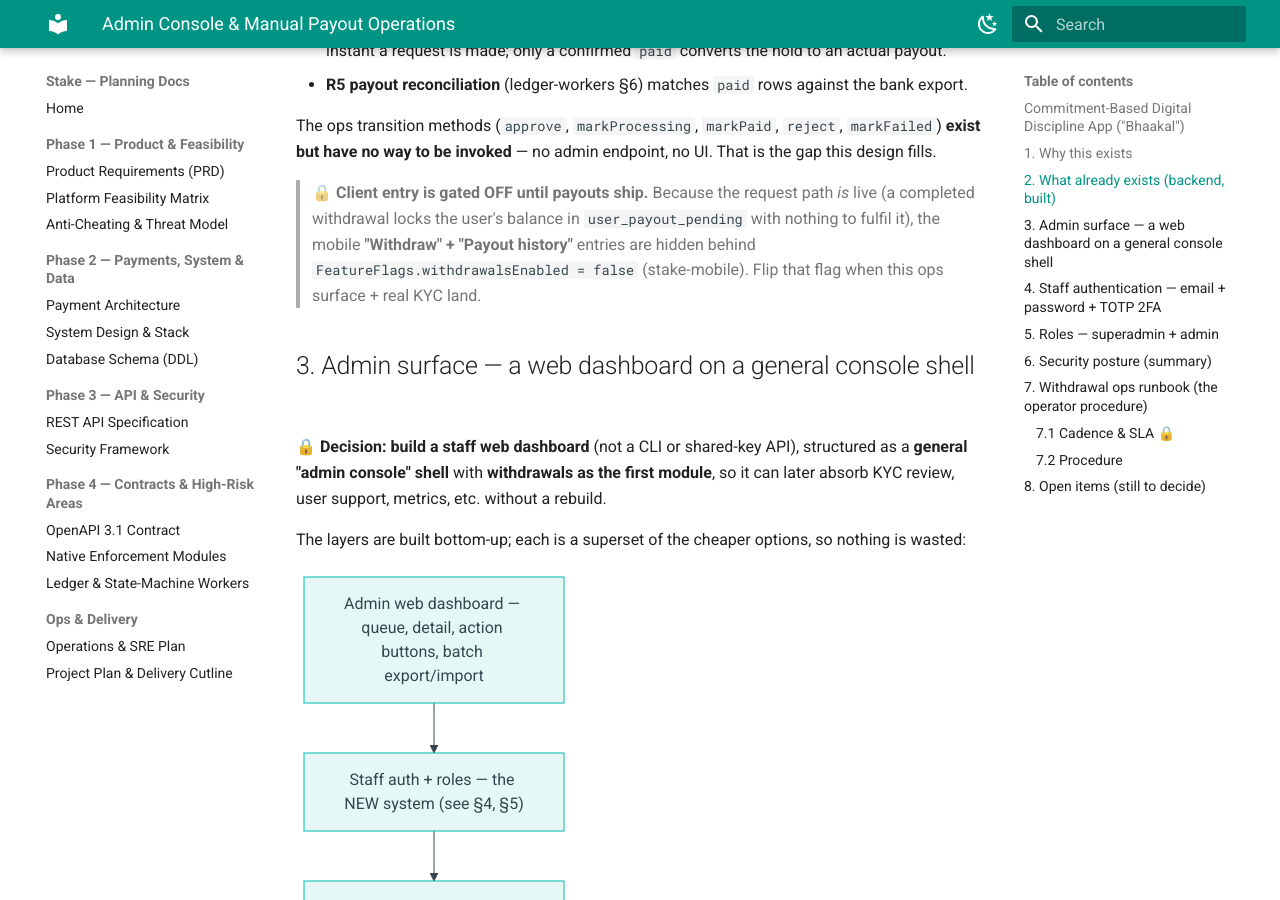
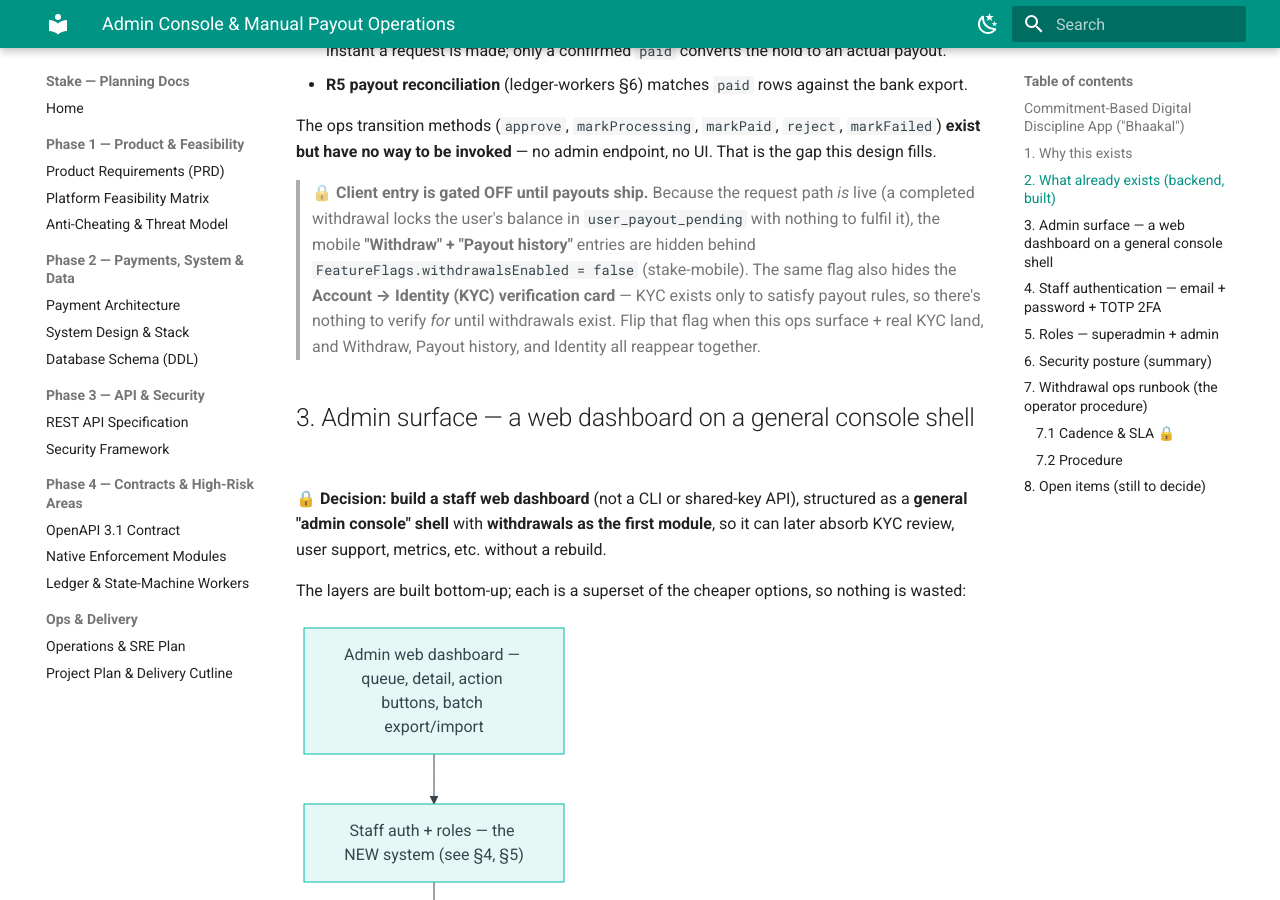
Before and after one commit to JEEVANRAWAL/stake-app-doc, an MkDocs documentation site: the page built from docs/ops/admin-console.md, in a window 1280 px wide and 900 px high, scrolled down 981 px. Built offline with MkDocs 1.6.1 and Material for MkDocs 9.7.7, drawn with Linux system fonts in a browser that asks for light colours.

Commit message:
Docs: Identity/KYC client surface is flag-gated off with withdrawals
Note in admin-console.md that FeatureFlags.withdrawalsEnabled also hides
the Account -> Identity (KYC) card, since KYC only serves payouts. All
three (Withdraw, Payout history, Identity) reappear when the flag flips.

Co-Authored-By: Claude Opus 4.8 <noreply@anthropic.com>

```diff
--- a/docs/ops/admin-console.md
+++ b/docs/ops/admin-console.md
@@ -43,8 +43,11 @@ The ops transition methods (`approve`, `markProcessing`, `markPaid`, `reject`, `
 > 🔒 **Client entry is gated OFF until payouts ship.** Because the request path
 > *is* live (a completed withdrawal locks the user's balance in `user_payout_pending`
 > with nothing to fulfil it), the mobile **"Withdraw" + "Payout history"** entries are
-> hidden behind `FeatureFlags.withdrawalsEnabled = false` (stake-mobile). Flip that
-> flag when this ops surface + real KYC land.
+> hidden behind `FeatureFlags.withdrawalsEnabled = false` (stake-mobile). The same
+> flag also hides the **Account → Identity (KYC) verification card** — KYC exists
+> only to satisfy payout rules, so there's nothing to verify *for* until withdrawals
+> exist. Flip that flag when this ops surface + real KYC land, and Withdraw, Payout
+> history, and Identity all reappear together.
 
 ## 3. Admin surface — a web dashboard on a general console shell
 
```
